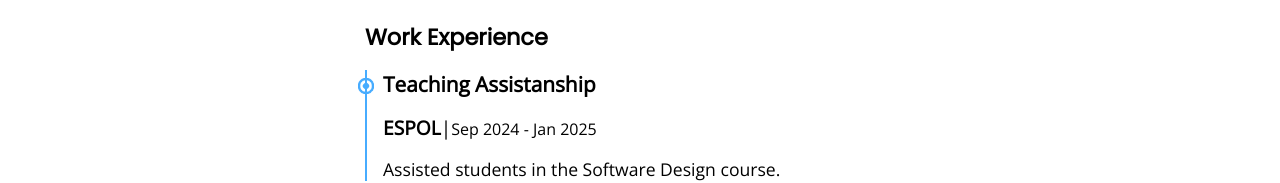
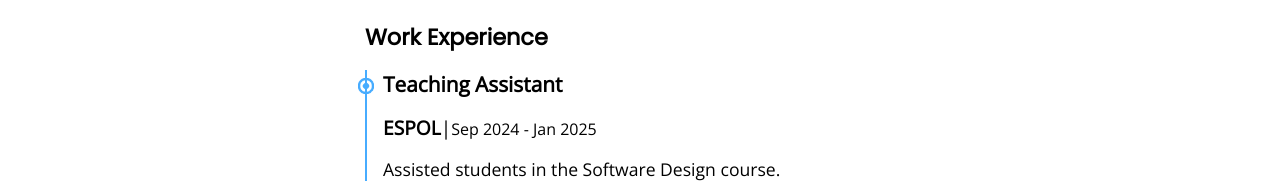
Before and after one commit to davexat/curriculum, a Next.js app: page /projects in a window 1280 px wide. Shown: the part 1354-1537 px from the top of the page. Built offline with nearby package versions, Linux system fonts and the light colour scheme.

Commit message:
chore: tile experience

```diff
--- a/pages/projects.jsx
+++ b/pages/projects.jsx
@@ -109,7 +109,7 @@ export default function Projects() {
               <div className="work-experience-items">
                 <div className="experience-item">
                   <img src="/icons/point.png" className="point" alt="Point" />
-                  <h3 className="section-paragraph">Teaching Assistanship</h3>
+                  <h3 className="section-paragraph">Teaching Assistant</h3>
                   <p className="section-subtext"><strong>ESPOL</strong><span className="separator">|</span><small>Sep
                       2024 - Jan 2025</small></p>
                   <p className="section-subsubtext">Assisted students in the Software Design course.</p>
```
